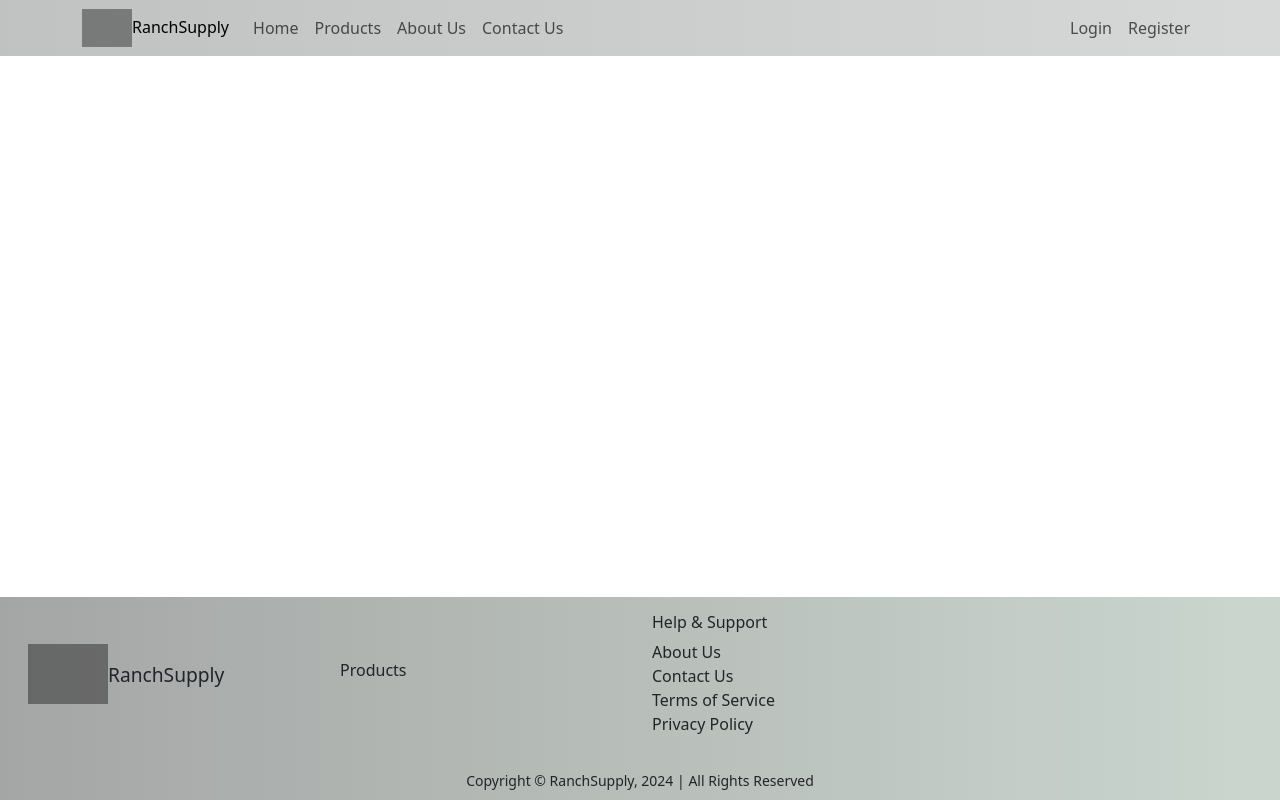
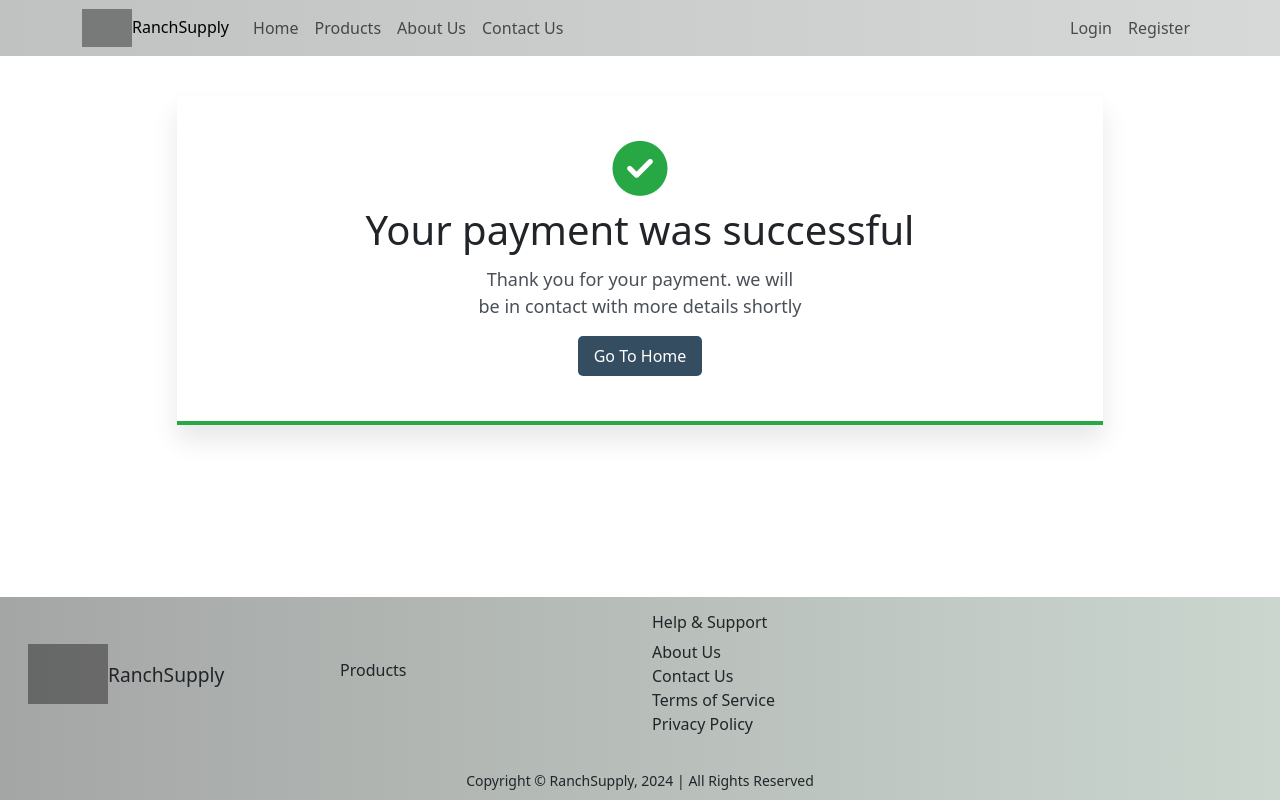
Before and after one commit to ALLHUBS-Jan-2024-Liftoff/Code-Cowboys, a React (Vite) app in the folder ranchsupply-frontend/: page /payment/success/1 in a window 1280 px wide. Built offline with nearby package versions, Linux system fonts and the light colour scheme; no server answers; grey boxes are pictures that could not be loaded; the HTML template or start-up script is replaced by a standard one.

Commit message:
payment gateway frontend code added 19Aug git commit -m "payment gateway frontend code added 19Aug"

```diff
--- a/ranchsupply-frontend/src/App.jsx
+++ b/ranchsupply-frontend/src/App.jsx
@@ -20,8 +20,8 @@ import NavigationBar from "./components/navigation/NavigationBar";
 import Login from "./userAuthentication/Login";
 import Register from "./userAuthentication/Register";
 import Logout from "./userAuthentication/Logout";
-
-
+import PaymentSuccess from "./components/payment/PaymentSuccess";
+import PaymentFailed from "./components/payment/PaymentFailed";
 
 function App() {
   // const [count, setCount] = useState(0);
@@ -33,7 +33,7 @@ function App() {
       <UserProvider>
         <CartProvider>
           <BrowserRouter>
-            <NavigationBar/>
+            <NavigationBar />
             <ToastContainer
               position="top-right"
               hideProgressBar={true}
@@ -60,6 +60,14 @@ function App() {
               <Route path="/orders" element={<Orders />}></Route>
               <Route path="/order/:orderId" element={<OrderDetails />}></Route>
               <Route exact path="/admin" element={<Admin />} />
+              <Route
+                path="/payment/success/:orderId"
+                element={<PaymentSuccess />}
+              ></Route>
+              <Route
+                path="/payment/fail/:orderId"
+                element={<PaymentFailed />}
+              ></Route>
             </Routes>
             <Footer />
           </BrowserRouter>
--- a/ranchsupply-frontend/src/components/order/OrderCheckout.jsx
+++ b/ranchsupply-frontend/src/components/order/OrderCheckout.jsx
@@ -46,11 +46,11 @@ const OrderCheckout = () => {
       const result = await createOrder(data);
       setCart({ items: [] });
       console.log("result :" + result.orderId);
-      //   if (result.paymentUrl) {
-      //     console.log("Payment Url: " + result.paymentUrl);
-      //     window.location.href = result.paymentUrl;
-      //   }
-      navigate("/orders");
+      if (result.paymentUrl) {
+        console.log("Payment Url: " + result.paymentUrl);
+        window.location.href = result.paymentUrl;
+      }
+      // navigate("/orders");
     } catch (error) {
       console.error(error);
     }
--- /dev/null
+++ b/ranchsupply-frontend/src/components/payment/PaymentFailed.jsx
@@ -0,0 +1,20 @@
+import React from "react";
+import "./PaymentSuccess.css";
+import { Button } from "react-bootstrap";
+import { NavLink, useNavigate } from "react-router-dom";
+
+const PaymentFailed = () => {
+  return (
+    <div class="row justify-content-center">
+      <div class="col-md-5">
+        <div class="message-box _success _failed">
+          <i class="fa fa-times-circle" aria-hidden="true"></i>
+          <h2> Your payment failed </h2>
+          <p> Please, try again later </p>
+        </div>
+      </div>
+    </div>
+  );
+};
+
+export default PaymentFailed;
--- /dev/null
+++ b/ranchsupply-frontend/src/components/payment/PaymentSuccess.css
@@ -0,0 +1,35 @@
+._failed {
+  border-bottom: solid 4px red !important;
+}
+._failed i {
+  color: red !important;
+}
+
+._success {
+  box-shadow: 0 15px 25px #00000019;
+  padding: 45px;
+  width: 100%;
+  text-align: center;
+  margin: 40px auto;
+  border-bottom: solid 4px #28a745;
+}
+
+._success i {
+  font-size: 55px;
+  color: #28a745;
+}
+
+._success h2 {
+  margin-bottom: 12px;
+  font-size: 40px;
+  font-weight: 500;
+  line-height: 1.2;
+  margin-top: 10px;
+}
+
+._success p {
+  margin-bottom: 0px;
+  font-size: 18px;
+  color: #495057;
+  font-weight: 500;
+}
--- /dev/null
+++ b/ranchsupply-frontend/src/components/payment/PaymentSuccess.jsx
@@ -0,0 +1,30 @@
+import React from "react";
+import "./PaymentSuccess.css";
+import { Button } from "react-bootstrap";
+import { NavLink, useNavigate } from "react-router-dom";
+
+const PaymentSuccess = () => {
+  const navigate = useNavigate();
+  return (
+    <div class="container">
+      <div class="row justify-content-center">
+        <div class="col-md-10">
+          <div class="message-box _success">
+            <i class="fa fa-check-circle" aria-hidden="true"></i>
+            <h2> Your payment was successful </h2>
+            <p>
+              {" "}
+              Thank you for your payment. we will <br></br>
+              be in contact with more details shortly{" "}
+            </p>
+            <Button style={{ backgroundColor: "#28a745" }} as={NavLink} to="/">
+              Go To Home
+            </Button>
+          </div>
+        </div>
+      </div>
+    </div>
+  );
+};
+
+export default PaymentSuccess;
```
